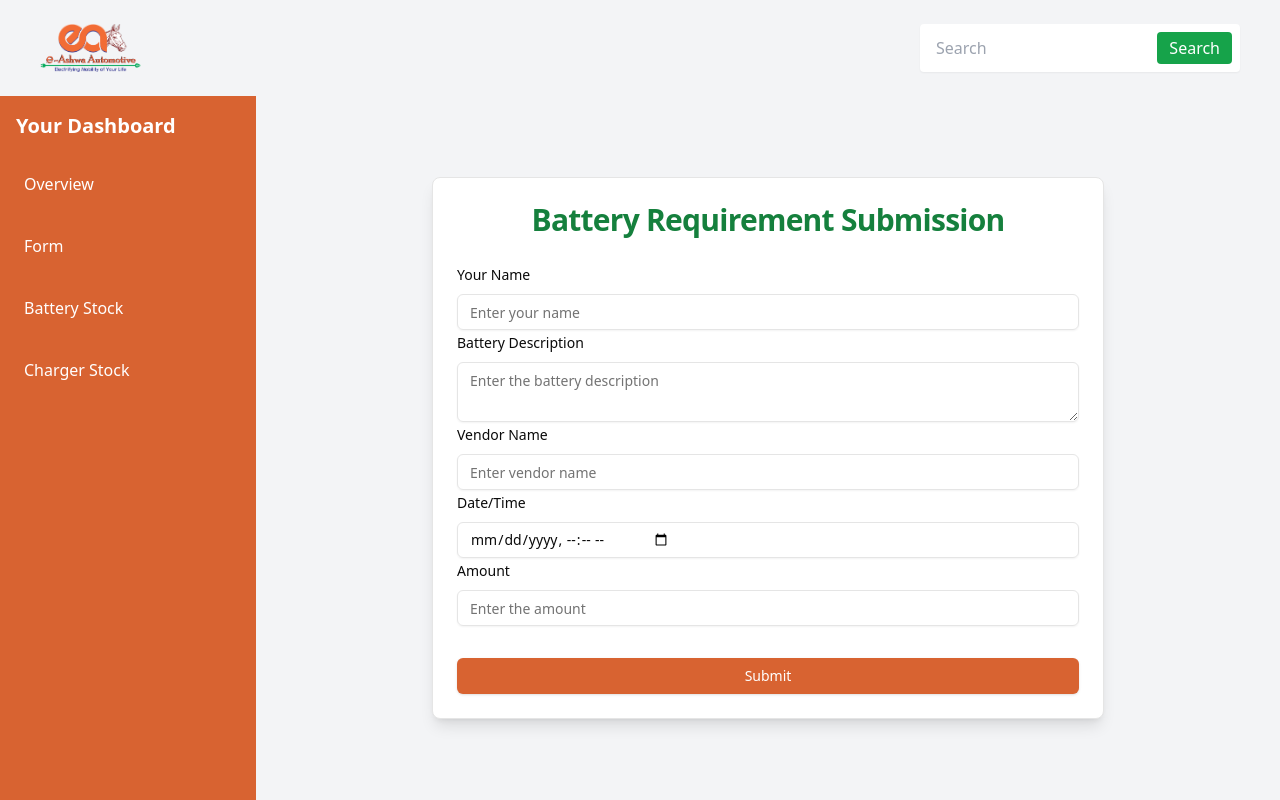
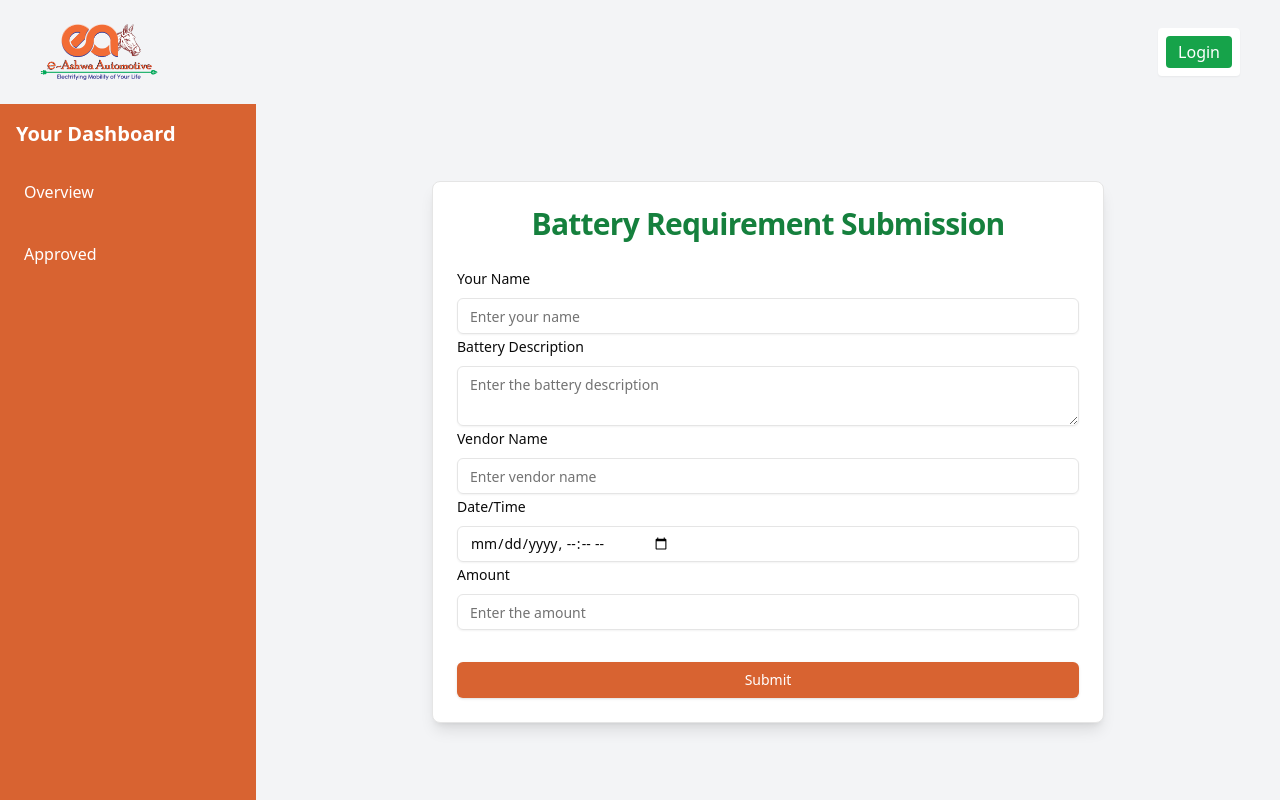
Before and after one commit to manub4458/Eashwa-frontend, a Next.js app: page /form in a window 1280 px wide. Built offline with nearby package versions, Linux system fonts and the light colour scheme.

Commit message:
form name change and dropdown added

```diff
--- a/app/page.js
+++ b/app/page.js
@@ -1,4 +1,5 @@
 import Image from "next/image";
+
 import Dashboard from "./pages/dashboard";
 
 export default function Home() {
@@ -6,6 +7,7 @@ export default function Home() {
    <>
    <Dashboard />
 
+
    </>
   );
 }
--- a/app/pages/dashboard.jsx
+++ b/app/pages/dashboard.jsx
@@ -93,14 +93,20 @@ const Dashboard = () => {
             {/* Stock Cards */}
             <section className="grid grid-cols-1 sm:grid-cols-2 lg:grid-cols-3 gap-6">
               <div className="bg-white p-4 rounded-lg shadow">
-                <h2 className="text-lg font-semibold">Battery Model 1 Stock</h2>
+                <h2 className="text-lg font-semibold">Lead Acid Battery Stock</h2>
                 <p className="text-3xl font-bold text-green-600">200</p>
                 <p className="text-sm text-gray-500">Available</p>
               </div>
 
               <div className="bg-white p-4 rounded-lg shadow">
-                <h2 className="text-lg font-semibold">Battery Model 2 Stock</h2>
+                <h2 className="text-lg font-semibold">Lithium Ion Battery Stock</h2>
                 <p className="text-3xl font-bold text-green-600">150</p>
+                <p className="text-sm text-gray-500">Available</p>
+              </div>
+
+              <div className="bg-white p-4 rounded-lg shadow">
+                <h2 className="text-lg font-semibold">Charger Stock</h2>
+                <p className="text-3xl font-bold text-green-600">75</p>
                 <p className="text-sm text-gray-500">Available</p>
               </div>
 
--- a/app/pages/form.jsx
+++ b/app/pages/form.jsx
@@ -33,24 +33,21 @@ const BatteryForm = () => {
 
   return (
     <div className="flex flex-col min-h-screen bg-gray-100">
+   <header className="w-full  p-4 py-6 px-10  flex justify-between items-center shadow-lg">
+          {/* Logo */}
+          <div className="flex items-center space-x-3">
+            <img src="/logo.png" alt="Logo" className="h-14 w-auto" />
 
-      <header className="w-full p-4 py-6 px-10 flex flex-col md:flex-row justify-between items-center shadow-lg">
+          </div>
 
-        <div className="flex items-center space-x-3 mb-4 md:mb-0">
-          <Link href='/'>
-            <img src="/logo.png" alt="Logo" className="h-12 w-auto" />
+          {/* Search Bar */}
+          <div className="bg-white text-black p-2 rounded shadow-sm flex items-center ">
+
+          <Link href='/login'>
+          <button className="text-white bg-green-600 px-3 py-1 rounded">Login</button>
           </Link>
-        </div>
-
-        <div className="bg-white text-black p-2 rounded shadow-sm flex items-center w-full max-w-xs">
-          <input
-            type="search"
-            placeholder="Search"
-            className="border-none w-full focus:ring-0 outline-none px-2"
-          />
-          <button className="text-white bg-green-600 px-3 py-1 rounded">Search</button>
-        </div>
-      </header>
+          </div>
+        </header>
 
       <div className="flex flex-col md:flex-row flex-1">
 
--- a/components/ui/Dashboard.jsx
+++ b/components/ui/Dashboard.jsx
@@ -1,9 +1,12 @@
 "use client";
 import Link from 'next/link';
 import React, { useEffect, useState } from 'react';
+import { FaPlus } from 'react-icons/fa';
 
 const Dashboard = () => {
     const [token, setToken] = useState(null);
+    const [batteryDropdownOpen, setBatteryDropdownOpen] = useState(false);
+    const [chargerDropdownOpen, setChargerDropdownOpen] = useState(false);
 
     useEffect(() => {
         // Access localStorage only when in the browser environment
@@ -12,16 +15,24 @@ const Dashboard = () => {
         }
     }, []);
 
+    const toggleBatteryDropdown = () => setBatteryDropdownOpen(!batteryDropdownOpen);
+    const toggleChargerDropdown = () => setChargerDropdownOpen(!chargerDropdownOpen);
+
     const navigation = [
         { title: "Overview", url: "/" },
-        { title: "Form", url: "/form" },
-        { title: "Battery Stock", url: "/battery" },
-        { title: "Charger Stock", url: "/charger" },
+        { title: "Approved", url: "/form" },
+    ];
+
+    const batteryOptions = [
+        { title: "Battery Stock", url: "/battery", requiresToken: true },
         { title: "Add Battery Stock", url: "/add-battery-stock", requiresToken: true },
         { title: "Add Battery Sold Stock", url: "/add-battery-sold-stock", requiresToken: true },
+    ];
+
+    const chargerOptions = [
+        { title: "Charger Stock", url: "/charger" },
         { title: "Add Charger Stock", url: "/add-charger-stock", requiresToken: true },
         { title: "Add Charger Sold Stock", url: "/add-charger-sold-stock", requiresToken: true },
-        { title: "Transaction History", url: "/transaction-history", requiresToken: true },
     ];
 
     return (
@@ -29,7 +40,23 @@ const Dashboard = () => {
             <div className="font-bold text-xl mb-6">Your Dashboard</div>
             <nav>
                 <ul className="space-y-4 flex flex-col gap-y-1.5">
-                    {navigation
+                    {navigation.map((item) => (
+                        <Link href={item.url} key={item.url}>
+                            <li className="hover:bg-green-700 p-2 rounded">{item.title}</li>
+                        </Link>
+                    ))}
+
+                    {/* Battery Stock with + Button */}
+                    {token&& (
+                          <li className="hover:bg-green-700 p-2 rounded flex justify-between items-center">
+                          <span>Battery Stock</span>
+                          <FaPlus onClick={toggleBatteryDropdown} className="cursor-pointer" />
+                      </li>
+                    )}
+
+                    {batteryDropdownOpen && (
+                        <ul className="pl-6 space-y-2">
+                            {batteryOptions
                                 .filter(item => !item.requiresToken || token) // Filter based on token presence
                                 .map((item) => (
                                     <Link href={item.url} key={item.url}>
@@ -37,6 +64,35 @@ const Dashboard = () => {
                                     </Link>
                                 ))}
                         </ul>
+                    )}
+
+                    {/* Charger Stock with + Button */}
+                    {token&& (
+
+<li className="hover:bg-green-700 p-2 rounded flex justify-between items-center">
+<span>Charger Stock</span>
+<FaPlus onClick={toggleChargerDropdown} className="cursor-pointer" />
+</li>
+                    )}
+
+                    {chargerDropdownOpen && (
+                        <ul className="pl-6 space-y-2">
+                            {chargerOptions
+                                .filter(item => !item.requiresToken || token) // Filter based on token presence
+                                .map((item) => (
+                                    <Link href={item.url} key={item.url}>
+                                        <li className="hover:bg-green-700 p-2 rounded">{item.title}</li>
+                                    </Link>
+                                ))}
+                        </ul>
+                    )}
+
+                    {token && (
+                        <Link href="/transaction-history">
+                            <li className="hover:bg-green-700 p-2 rounded">Transaction History</li>
+                        </Link>
+                    )}
+                </ul>
             </nav>
         </aside>
     );
```
Lines whose indentation alone changed are shown as unchanged.
